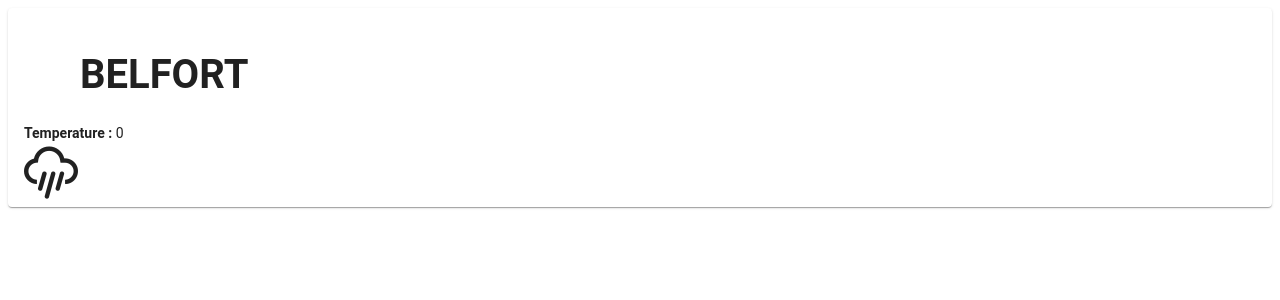
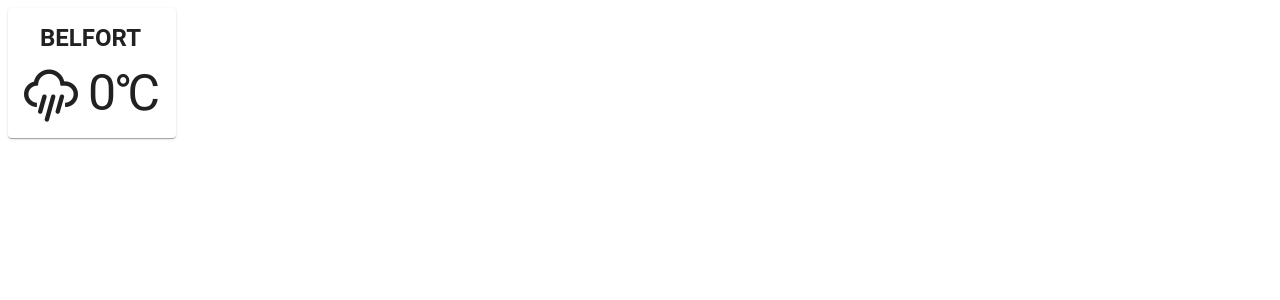
Before and after one commit to nthnptt/projet_LPA2_frontend, an Angular app: page / in a window 1280 px wide. Shown: the top 300 px of the page. Built offline with nearby package versions, Linux system fonts and the light colour scheme.

Commit message:
Change style of weather_card

```diff
--- a/src/app/meteo/meteo.component.css
+++ b/src/app/meteo/meteo.component.css
@@ -1,3 +1,22 @@
 .weather-logo{
   font-size: 50px;
+  display: inline-block;
 }
+.weather-card{
+  display: inline-block;
+}
+.weather-card-temp{
+  display: inline-block;
+  font-size: 50px;
+}
+.weather-card-temp{
+  margin-left: 10px;
+}
+.weather-card-content{
+  display: flex;
+  justify-content: space-around;
+}
+.card-title{
+  font-size: 24px;
+  font-weight: bold;
+}
--- a/src/app/meteo/meteo.component.html
+++ b/src/app/meteo/meteo.component.html
@@ -1,15 +1,11 @@
-<mat-card class="example-card">
+<mat-card class="weather-card">
 <mat-card-header>
-  <div mat-card-avatar class="example-header-image"></div>
-  <mat-card-title><h1>{{ town.name | uppercase }}</h1></mat-card-title>
+  <mat-card-title class="card-title">{{ town.name | uppercase }}</mat-card-title>
 </mat-card-header>
-<mat-card-content>
-  <div>
-    <b>
-      Temperature :
-    </b>
-    {{ town.temperature }}
+<mat-card-content class="weather-card-content">
+  <div class="wi wi-forecast-io-{{ town.icon }} weather-logo"></div>
+  <div class="weather-card-temp">
+    {{ town.temperature }}&#8451;
   </div>
-  <div class="wi wi-forecast-io-{{ town.icon }} weather-logo"></div>
 </mat-card-content>
 </mat-card>
```
